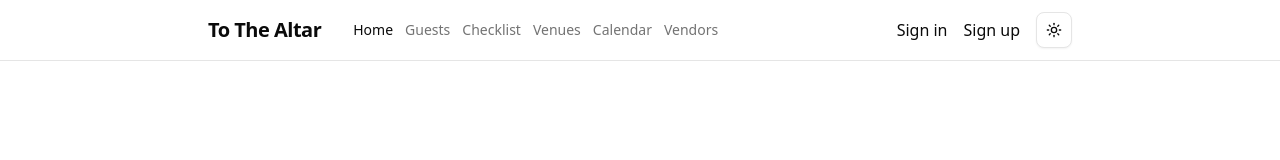
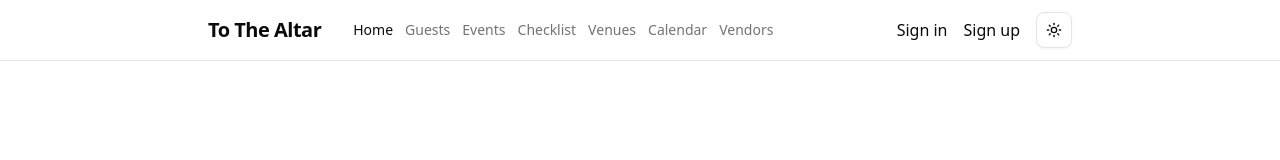
Before and after one commit to soruban/wedding-planner, a Next.js app: page / in a window 1280 px wide. Shown: the top 160 px of the page. Built offline with nearby package versions, Linux system fonts and the light colour scheme; no server answers.

Commit message:
fix: add missing events navigation link

```diff
--- a/app/layout.tsx
+++ b/app/layout.tsx
@@ -54,6 +54,7 @@ export default function RootLayout({
                   <div className="hidden md:flex gap-3 ml-4">
                     <NavLink href="/">Home</NavLink>
                     <NavLink href="/guests">Guests</NavLink>
+                    <NavLink href="/events">Events</NavLink>
                     <NavLink href="/checklist">Checklist</NavLink>
                     <NavLink href="/venues">Venues</NavLink>
                     <NavLink href="/calendar">Calendar</NavLink>
--- a/components/mobile-nav.tsx
+++ b/components/mobile-nav.tsx
@@ -15,6 +15,7 @@ import { cn } from '@/lib/utils';
 const navItems = [
   { href: '/', label: 'Home' },
   { href: '/guests', label: 'Guests' },
+  { href: '/events', label: 'Events' },
   { href: '/checklist', label: 'Checklist' },
   { href: '/venues', label: 'Venues' },
   { href: '/calendar', label: 'Calendar' },
```
